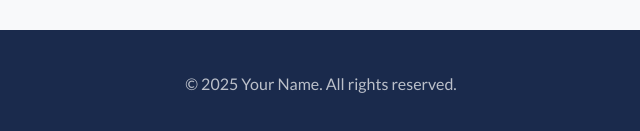
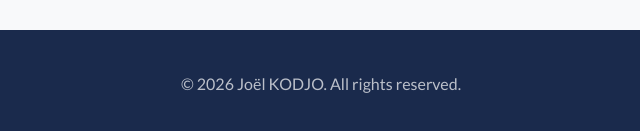
Before and after one commit to kodjojoel20-ctrl/kodjojoel, a plain HTML site: page index.html in a window 1280 px wide. Shown: the part 4354-4485 px from the top of the page, 319-959 px from the left. Drawn offline with nearby package versions, Linux system fonts and the light colour scheme.

Commit message:
Update index.html

```diff
--- a/index.html
+++ b/index.html
@@ -225,7 +225,7 @@
 <footer>
     <div class="container">
         <!--💡UPDATE: Change the year and your name-->
-        <p>&copy; 2025 Your Name. All rights reserved.</p>
+        <p>&copy; 2026 Joël KODJO. All rights reserved.</p>
     </div>
 </footer>
 
```
